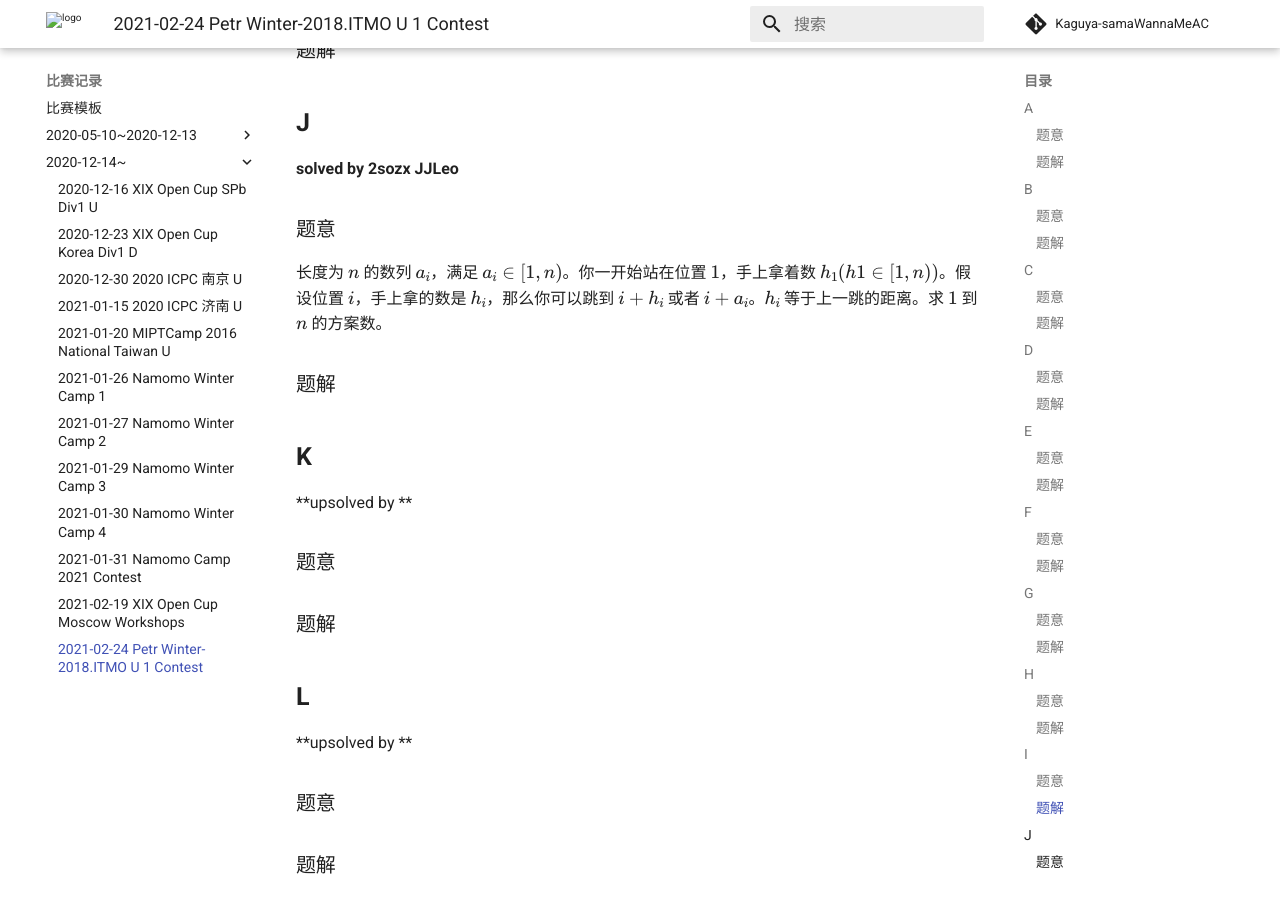
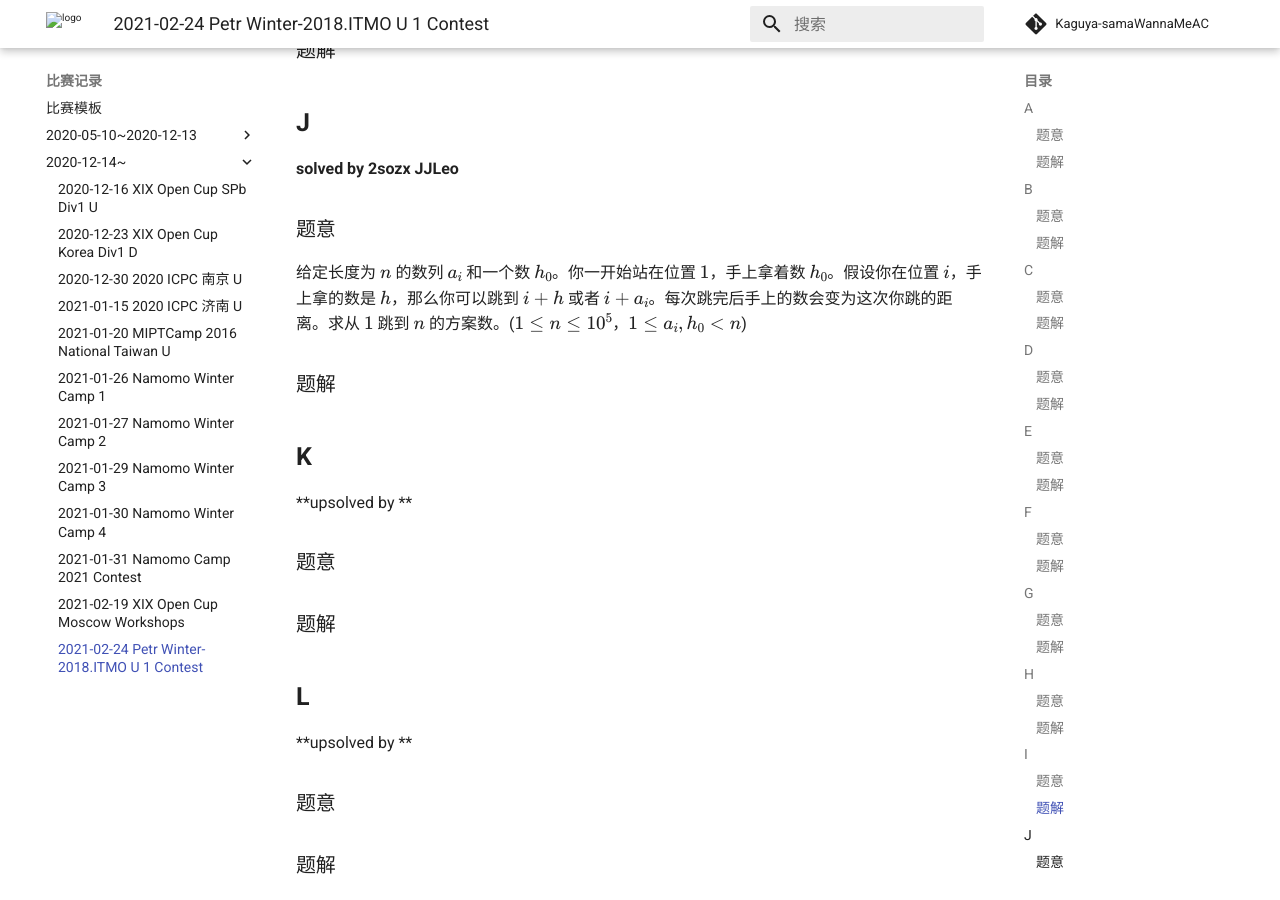
Before and after one commit to Kaguya-samaWannaMeAC/kaguya-samawannameac.github.io, an MkDocs documentation site: the page built from docs/contest/2021-02-24 Petrozavodsk Winter-2018. ITMO U 1 Contest.md, in a window 1280 px wide and 900 px high, scrolled down 2436 px. Built offline with MkDocs 1.6.1 and Material for MkDocs 9.7.7, drawn with Linux system fonts in a browser that asks for light colours; formulas are drawn with MathJax 3; comment, search, counter and statistics services are not loaded.

Commit message:
Update 2021-02-24 Petrozavodsk Winter-2018. ITMO U 1 Contest.md

```diff
--- a/docs/contest/2021-02-24 Petrozavodsk Winter-2018. ITMO U 1 Contest.md
+++ b/docs/contest/2021-02-24 Petrozavodsk Winter-2018. ITMO U 1 Contest.md
@@ -118,7 +118,7 @@
 
 ### 题意
 
-长度为 $n$ 的数列 $a_i$，满足 $a_i∈[1,n)$。你一开始站在位置 $1$，手上拿着数 $h_1(h1∈[1,n))$。假设位置 $i$，手上拿的数是 $h_i$，那么你可以跳到 $i+h_i$ 或者 $i+a_i$。$h_i$ 等于上一跳的距离。求 $1$ 到 $n$ 的方案数。
+给定长度为 $n$ 的数列 $a_i$ 和一个数 $h_0$。你一开始站在位置 $1$，手上拿着数 $h_0$。假设你在位置 $i$，手上拿的数是 $h$，那么你可以跳到 $i+h$ 或者 $i+a_i$。每次跳完后手上的数会变为这次你跳的距离。求从 $1$ 跳到 $n$ 的方案数。($1 \le n \le 10^5$，$1 \le a_i,h_0 < n$)
 
 ### 题解
 
```
